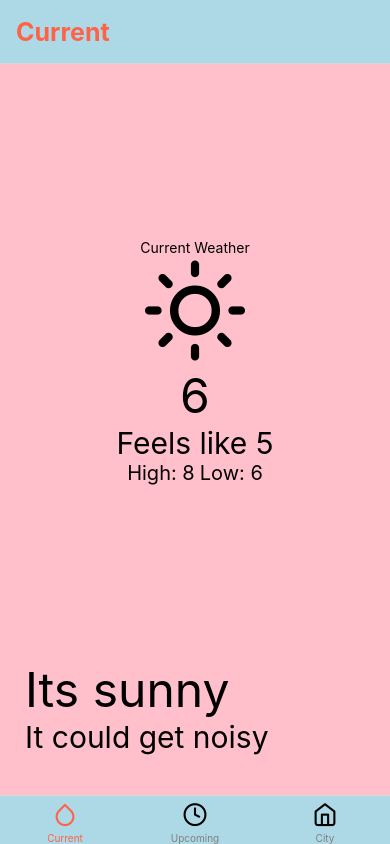
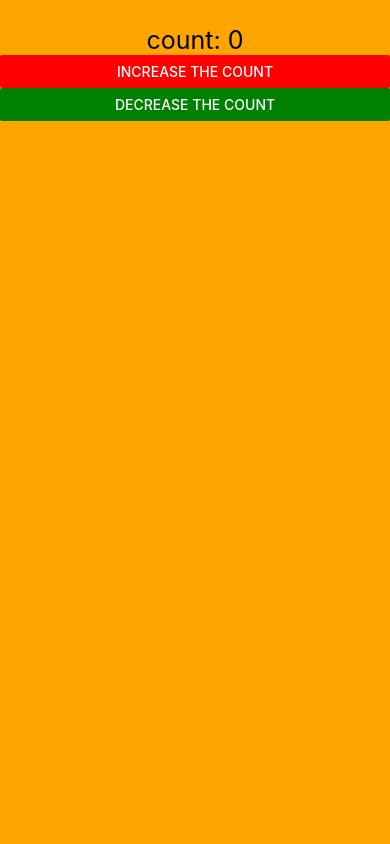
Before and after one commit to thadeusdev/WeatherApp, a React Native app: screen / in a window 390 px wide. Built offline with nearby package versions, Linux system fonts and the light colour scheme.

Commit message:
The useState hook

```diff
--- a/App.js
+++ b/App.js
@@ -2,12 +2,14 @@
 import { NavigationContainer } from '@react-navigation/native'
 import { createBottomTabNavigator } from '@react-navigation/bottom-tabs'
 import Tabs from './src/components/Tabs'
+import Counter from './src/demonstration/Counter'
 
 const Tab = createBottomTabNavigator()
 const App = () => {
   return (
     <NavigationContainer>
-      <Tabs/>
+      {/* <Tabs/> */}
+      <Counter/>
     </NavigationContainer>
   )
 }
--- /dev/null
+++ b/src/demonstration/Counter.js
@@ -0,0 +1,38 @@
+// for reference purposes
+import React, { useState } from 'react'
+import { View, Text, Button, StyleSheet } from 'react-native'
+
+const Counter = () => {
+    const [ count, setCount ] = useState(0)
+    return (
+        <View style={styles.container}>
+            <Text style={styles.title}>{`count: ${count}`}</Text>
+            <Button
+                color={'red'}
+                title={'Increase the count'}
+                onPress={() => {
+                    setCount(count + 1)
+                }}
+            />
+            <Button
+                color={'green'}
+                title={'Decrease the count'}
+                onPress={() => {
+                    setCount(count - 1)
+                }}
+            />
+        </View>
+    )
+}
+const styles = StyleSheet.create({
+    container: {
+        flex: 1,
+        backgroundColor: 'orange'
+    },
+    title: {
+        alignSelf: 'center',
+        fontSize: 25,
+        marginTop: 25
+    }
+})
+export default Counter
```
Also changed, not shown: 1 other file (tests, documents, lock files or other folders).
